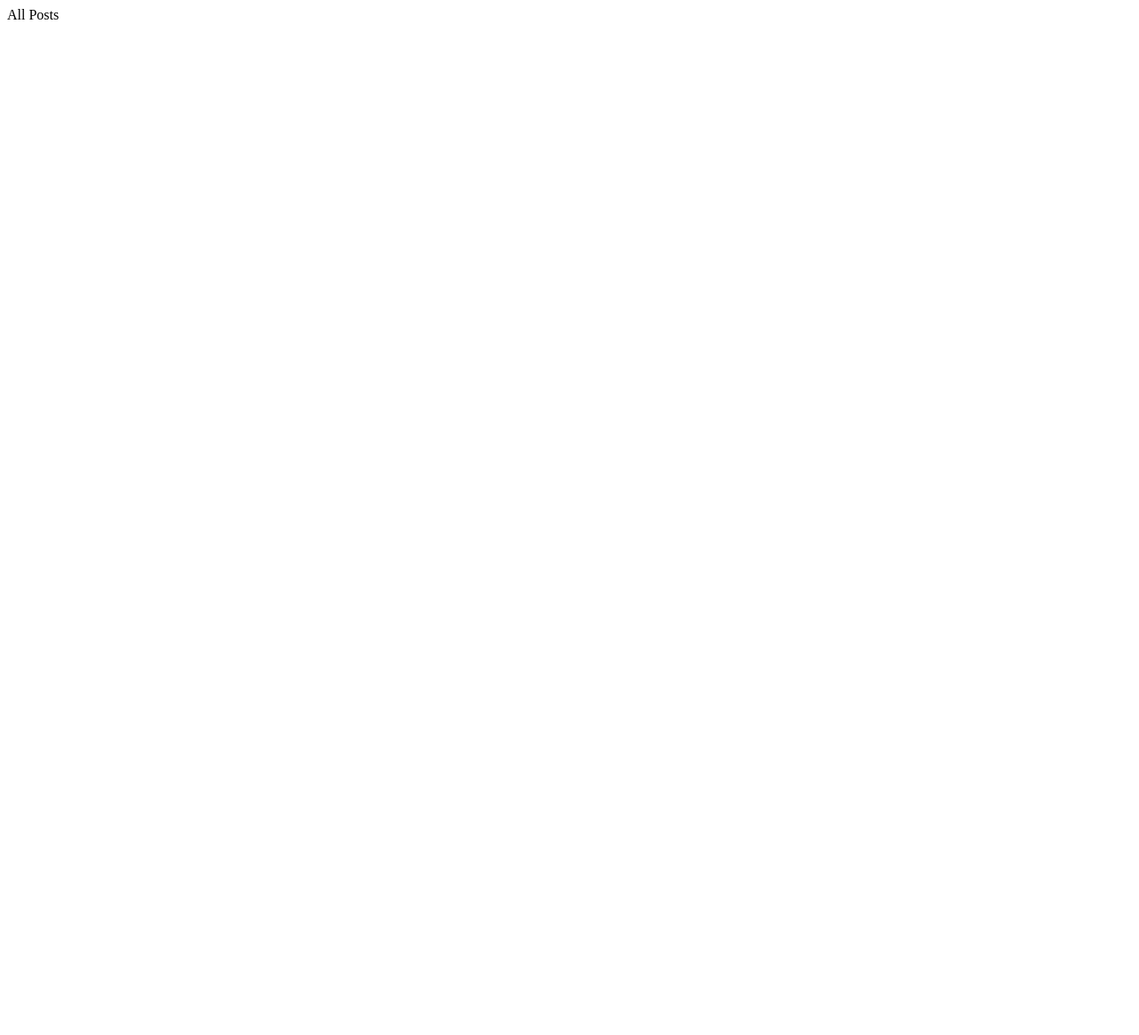
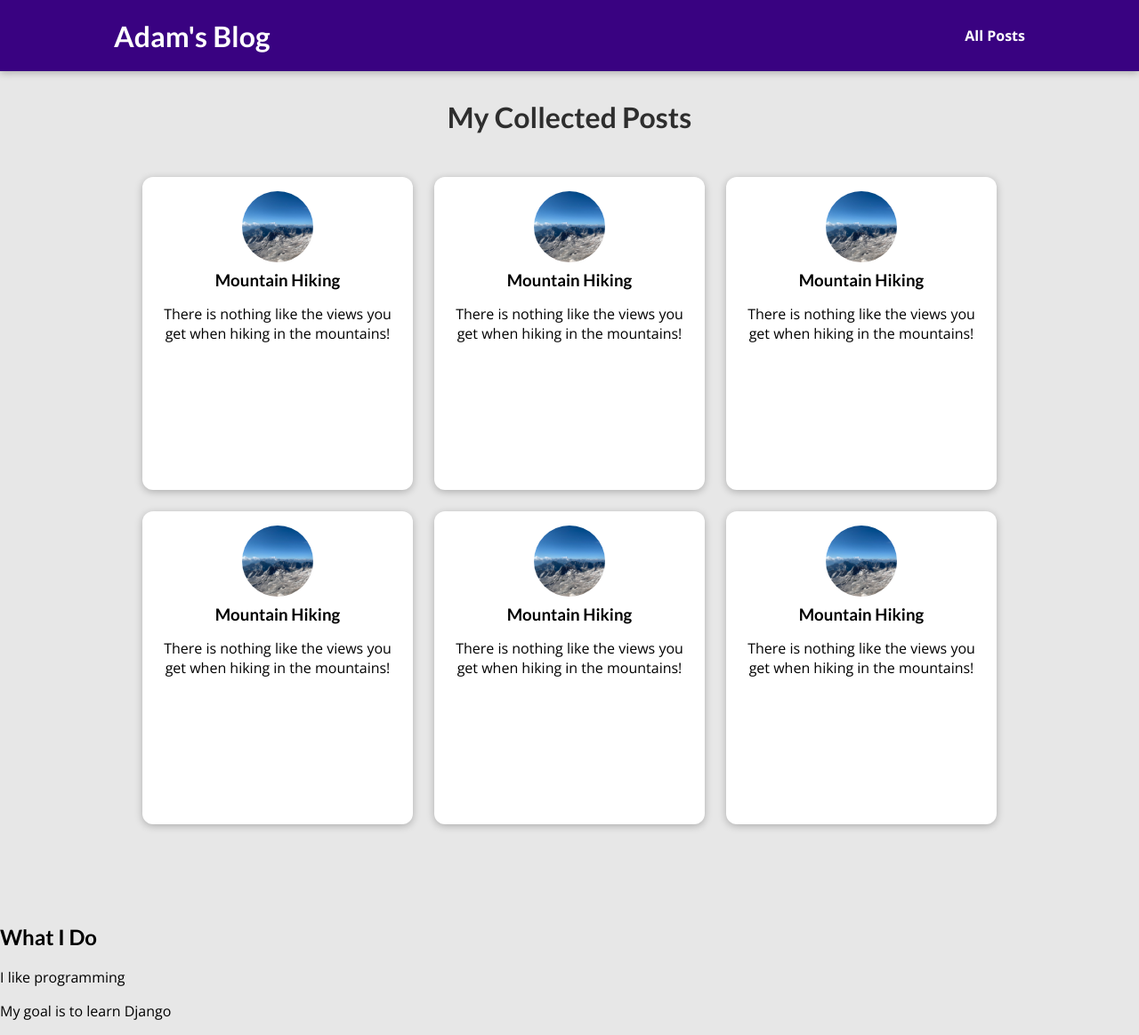
Before and after one commit to lesiak/django-udemy-maximilian-schwarzmuller, a Django app: page /posts in a window 1280 px wide. Before the commit the page is almost empty. Shown: the whole page at 89% size. Before the commit the page ends 22 px from the top, so only its background shows below. Run offline with Django 4.2, Linux system fonts and the light colour scheme.

Commit message:
[BLOG] "All Posts" page & style

```diff
--- /dev/null
+++ b/app2_blog/my_blog_site/blog/static/blog/all-posts.css
@@ -0,0 +1,43 @@
+body {
+  background-color: #e7e7e7;
+}
+
+#main-navigation {
+  background-color: #390281;
+  box-shadow: 0 2px 8px rgba(0, 0, 0, 0.25);
+}
+
+#all-posts {
+  margin: 7rem auto;
+  width: 90%;
+  max-width: 60rem;
+}
+
+#all-posts h2 {
+  text-align: center;
+  font-size: 2rem;
+  color: #2e2e2e;
+  margin: 3rem 0;
+}
+
+ul {
+  list-style: none;
+  margin: 0;
+  padding: 0;
+  display: grid;
+  grid-template-columns: repeat(auto-fill, minmax(17rem, 1fr));
+  gap: 1.5rem;
+}
+
+.post img {
+  width: 7rem;
+  height: 7rem;
+}
+
+.post a {
+  height: 22rem;
+  transform-origin: center;
+  box-shadow: 0 2px 8px rgba(0, 0, 0, 0.25);
+  border-radius: 12px;
+  background-color: white;
+}
--- /dev/null
+++ b/app2_blog/my_blog_site/blog/static/blog/post.css
@@ -0,0 +1,43 @@
+.post {
+  display: flex;
+  flex-direction: column;
+  align-items: center;
+  text-align: center;
+}
+
+.post a {
+  text-decoration: none;
+  color: black;
+  transition: all 0.2s ease;
+  padding: 1rem;
+}
+
+.post a:hover,
+.post a:active {
+  transform: scale(1.1);
+  background-color: #390281;
+  color: white;
+}
+
+.post img {
+  width: 5rem;
+  height: 5rem;
+  object-fit: cover;
+  border-radius: 50%;
+}
+
+.post h3 {
+  margin: 0.25rem 0;
+}
+
+.post time {
+  color: #666666;
+  margin: 0.25rem;
+  font-style: italic;
+  font-size: 0.85rem;
+}
+
+.post:hover time,
+.post:active time {
+  color: white;
+}
--- /dev/null
+++ b/app2_blog/my_blog_site/blog/templates/blog/all-posts.html
@@ -0,0 +1,29 @@
+{% extends "base.html" %}
+{% load static %}
+
+{% block title %}All My Posts{% endblock %}
+
+{% block css_files %}
+    <link rel="stylesheet" href="{% static 'blog/all-posts.css' %}">
+    <link rel="stylesheet" href="{% static 'blog/post.css' %}">
+{% endblock %}
+
+{% block content %}
+    <section id="all-posts">
+        <h2>My Collected Posts</h2>
+        <ul>
+            <li>{% include "blog/includes/post.html" %}</li>
+            <li>{% include "blog/includes/post.html" %}</li>
+            <li>{% include "blog/includes/post.html" %}</li>
+            <li>{% include "blog/includes/post.html" %}</li>
+            <li>{% include "blog/includes/post.html" %}</li>
+            <li>{% include "blog/includes/post.html" %}</li>
+        </ul>
+    </section>
+
+    <section id="about">
+        <h2>What I Do</h2>
+        <p>I like programming</p>
+        <p>My goal is to learn Django</p>
+    </section>
+{% endblock %}
--- /dev/null
+++ b/app2_blog/my_blog_site/blog/templates/blog/includes/post.html
@@ -0,0 +1,12 @@
+{% load static %}
+
+
+<article class="post">
+    <a href="">
+        <img src="{% static 'blog/images/mountains.jpeg' %}" alt="Mountain Hiking"/>
+        <div class="post__content">
+            <h3>Mountain Hiking</h3>
+            <p>There is nothing like the views you get when hiking in the mountains!</p>
+        </div>
+    </a>
+</article>
--- a/app2_blog/my_blog_site/blog/views.py
+++ b/app2_blog/my_blog_site/blog/views.py
@@ -7,7 +7,7 @@ def starting_page(request):
 
 
 def posts(request):
-    return HttpResponse("All Posts")
+    return render(request, "blog/all-posts.html")
 
 
 def post_details(request, slug):
--- a/app2_blog/my_blog_site/templates/base.html
+++ b/app2_blog/my_blog_site/templates/base.html
@@ -9,6 +9,12 @@
     {% block css_files %}{% endblock %}
 </head>
 <body>
+<header id="main-navigation">
+    <h1><a href="">Adam's Blog</a></h1>
+    <nav>
+        <a href="">All Posts</a>
+    </nav>
+</header>
 {% block content %}
 {% endblock %}
 </body>
```
Also changed, not shown: app2_blog/my_blog_site/blog/templates/blog/index.html (+2 -19 lines).
